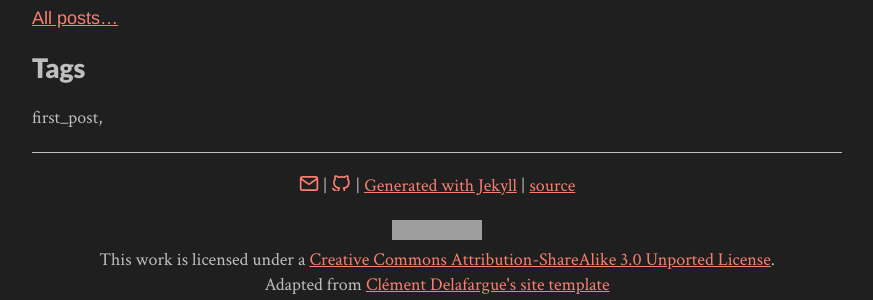
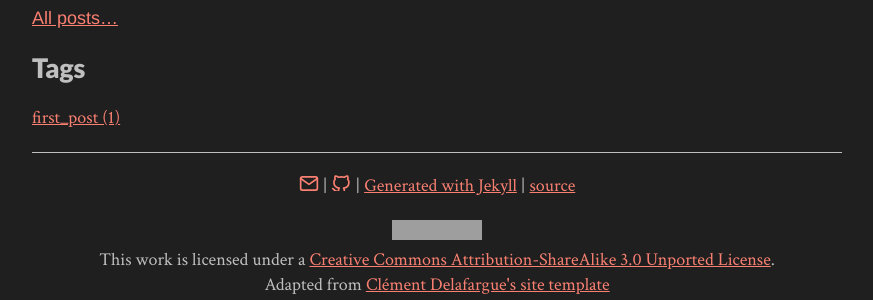
Before and after one commit to jar2333/jar2333.github.io, a Jekyll site: the page built from index.html, in a window 1280 px wide. Shown: the part 394-694 px from the top of the page, without its empty margins (203-1076 px from the left). Built offline with Jekyll 4.4.1, drawn with Linux system fonts in a browser that asks for light colours; grey boxes are pictures that could not be loaded.

Commit message:
Update index.html with tags (link placeholder)

```diff
--- a/index.html
+++ b/index.html
@@ -19,7 +19,8 @@ layout: default
     <h2>Tags</h2>
     <p>
         {% for tag in site.tags %}
-            {{tag[0]}},
+        <a href="/">{{tag[0]}} ({{tag[1] | size}})</a>
+        {% if forloop.last == false %},{% endif %}
         {% endfor %}
     </p>
 </section>
```
